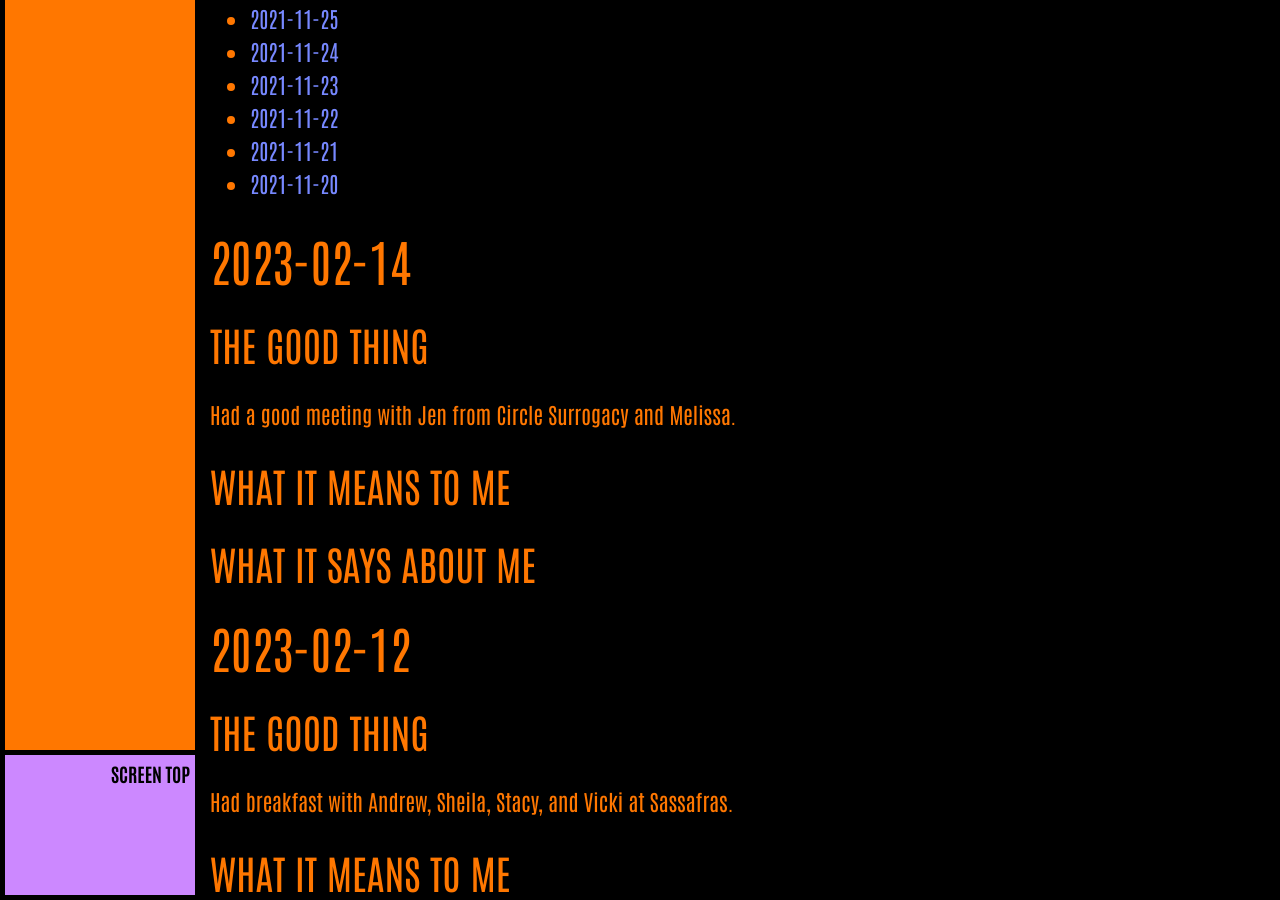
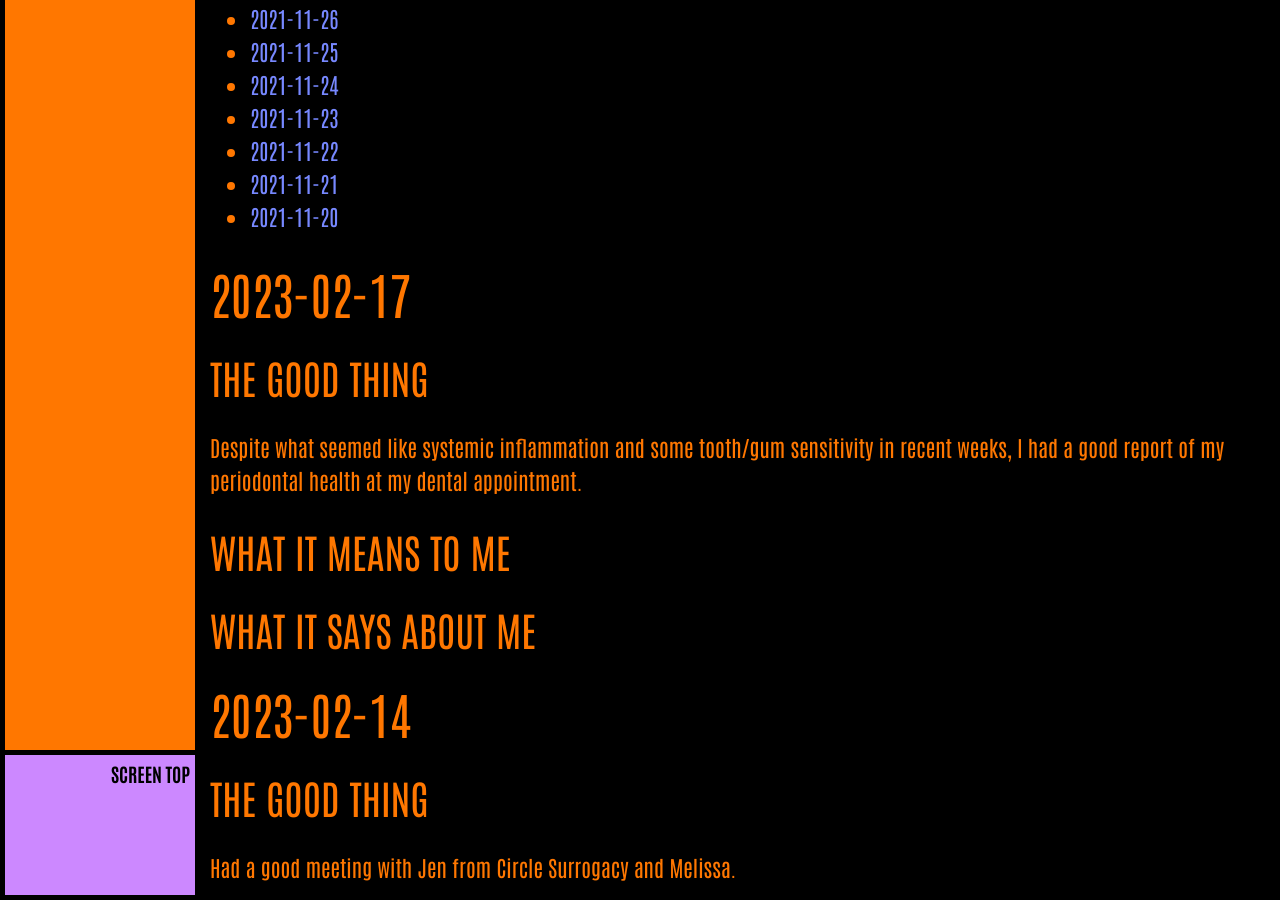
Before and after one commit to ArthurZey/arthurzey.github.io, a Jekyll site: the page built from _pages/one-good-thing.md, in a window 1280 px wide and 900 px high, scrolled down 9306 px. Built offline with Jekyll 4.4.1, drawn with Linux system fonts in a browser that asks for light colours; some of the changed text lies outside the part shown.

Commit message:
added stub for 2023-02-17

```diff
--- a/_pages/one-good-thing.md
+++ b/_pages/one-good-thing.md
@@ -13,6 +13,15 @@
 {:toc}
 {::options toc_levels="2" /}
 
+## 2023-02-17
+### The Good Thing
+Despite what seemed like systemic inflammation and some tooth/gum sensitivity in recent weeks, I had a good report of my periodontal health at my dental appointment.
+### What It Means to Me
+
+### What It Says about Me
+
+
+
 ## 2023-02-14
 ### The Good Thing
 Had a good meeting with Jen from Circle Surrogacy and Melissa.
```
Also changed, not shown: other parts of _pages/one-good-thing.md (+1 -1 lines).
